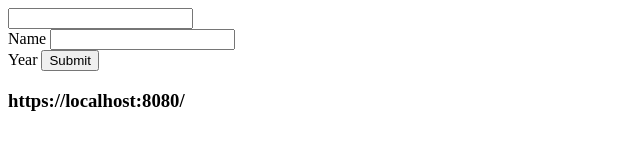
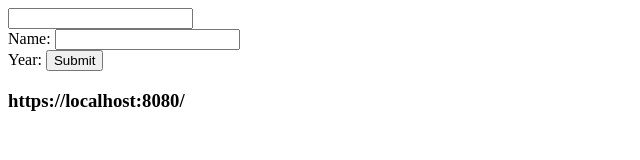
Before and after one commit to acciojob/sharable-urls-Toshika-02, a website: page main.html in a window 1280 px wide. Shown: the full height of the page, 0-640 px from the left. Drawn offline with Linux system fonts and the light colour scheme.

Commit message:
created a submission

```diff
--- a/main.html
+++ b/main.html
@@ -3,9 +3,9 @@
   <body>
 	  <form>
 		  <input id="name" type="text" name="name"><br>
-		  <label id="name">Name</label>
+		  <label id="name">Name: </label>
 		  <input type="number" id="year" name="year"><br>
-		  <label id=number>Year</label>
+		  <label id=number>Year: </label>
 		  <button id="button" type="button" onclick= "Submit()">Submit</button>
 		  <h3 id="url">https://localhost:8080/</h3>
 
```
